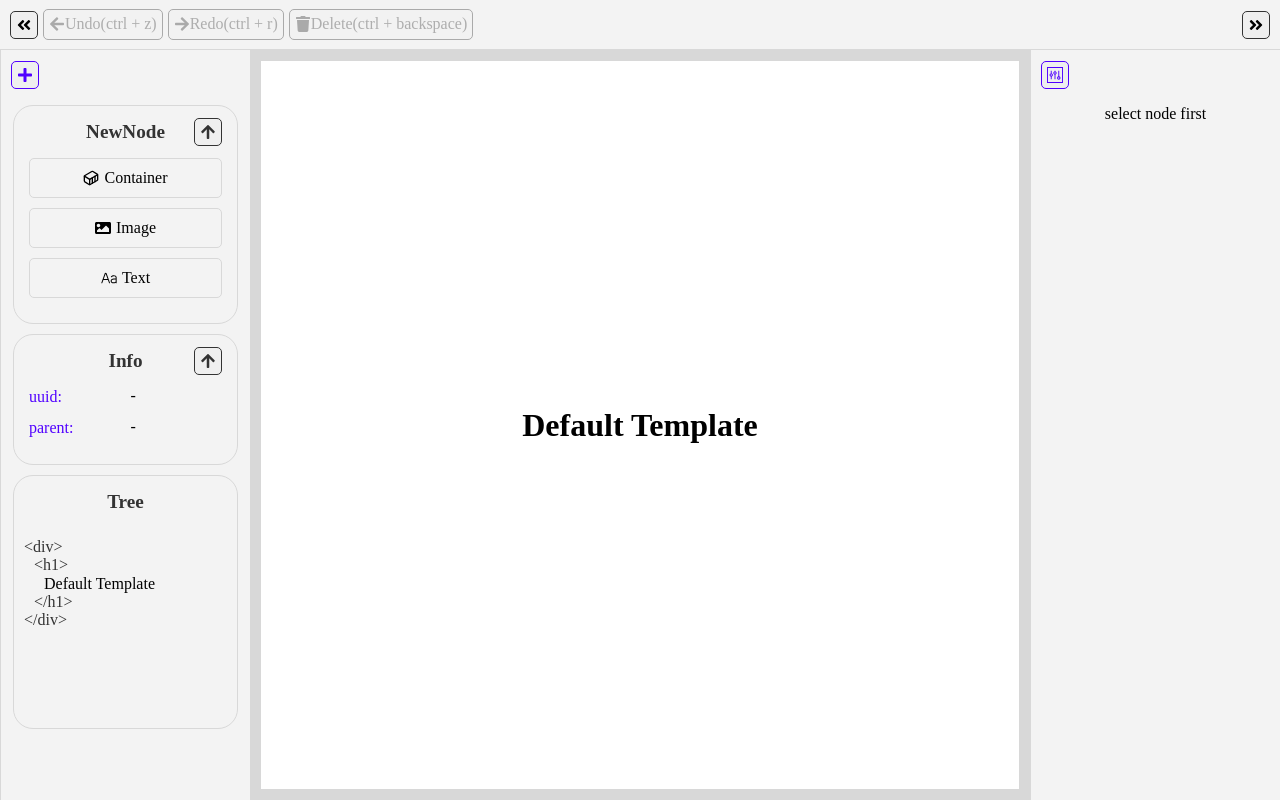
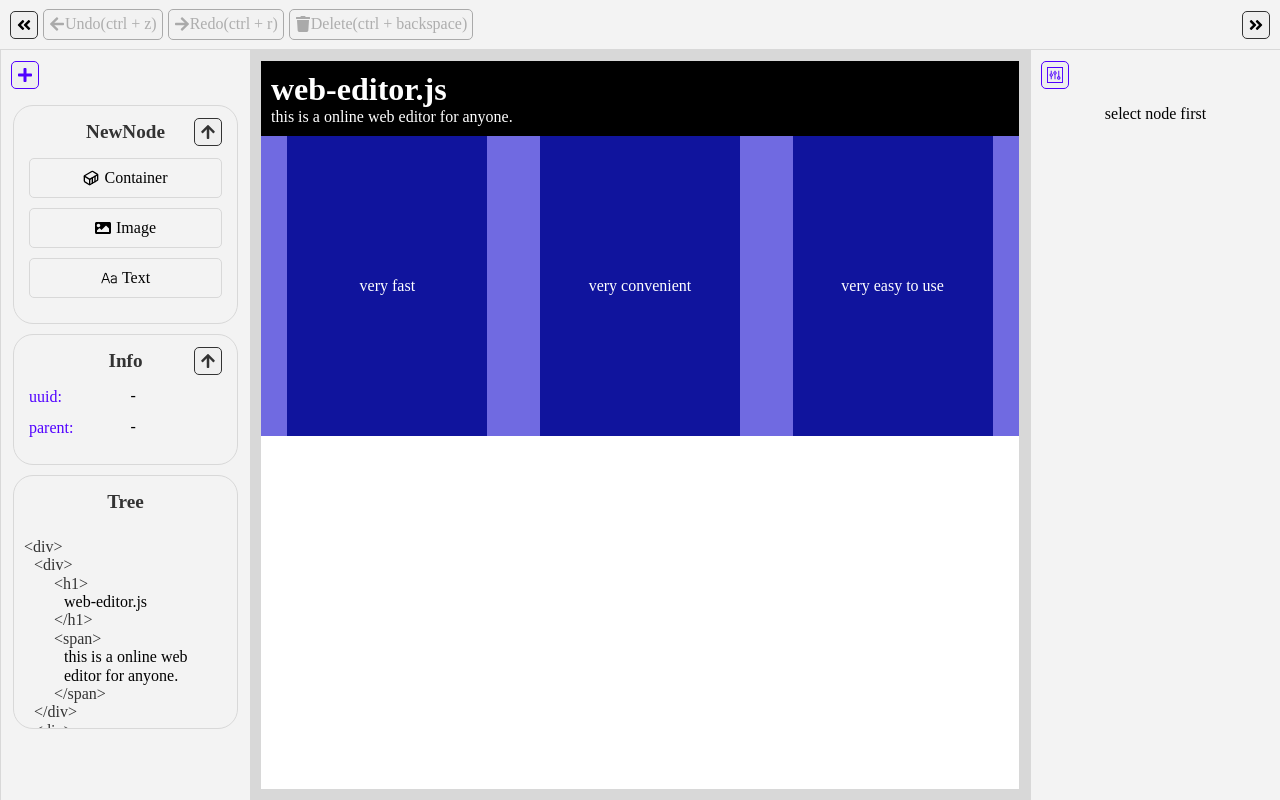
Before and after one commit to jasonlinkai/web-editor, a React (Create React App) app: page / in a window 1280 px wide. Built offline with nearby package versions, Linux system fonts and the light colour scheme.

Commit message:
update: default template

```diff
--- a/src/WebEditor/templates.ts
+++ b/src/WebEditor/templates.ts
@@ -1,39 +1,198 @@
-import { ContainerNodeType, TextNodeType } from "./types";
-
-export const templateDefault = {
+export const testTemplate = {
   uuid: "5c5094a8-96a0-4467-aea4-5dec09b80582",
-  parent: undefined,
-  type: ContainerNodeType.div,
+  type: "div",
+  events: {},
   props: {
     className: "",
     style: {
       width: "100%",
       height: "100%",
-      display: "flex",
+      display: "block",
       justifyContent: "center",
       alignItems: "center",
       backgroundColor: "white",
-      paddingTop: "1rem",
-      paddingRight: "1rem",
-      paddingBottom: "1rem",
-      paddingLeft: "1rem",
+      paddingTop: "",
+      paddingRight: "",
+      paddingBottom: "",
+      paddingLeft: "",
     },
+    attributes: { datanodetype: "" },
   },
-  events: {},
   children: [
     {
-      uuid: "561773be-c7c9-4458-9cfb-c3db5972e5e9",
+      uuid: "b5b07684-e11f-40fe-b15a-8ba3089f4d02",
       parent: "5c5094a8-96a0-4467-aea4-5dec09b80582",
-      type: TextNodeType.h1,
+      type: "div",
+      events: {},
       props: {
         className: "",
         style: {
-          color: "black",
+          width: "100%",
+          height: "auto",
+          color: "white",
+          backgroundColor: "black",
+          paddingTop: "10px",
+          paddingRight: "10px",
+          paddingBottom: "10px",
+          paddingLeft: "10px",
         },
+        attributes: { datanodetype: "" },
       },
+      children: [
+        {
+          uuid: "561773be-c7c9-4458-9cfb-c3db5972e5e9",
+          parent: "b5b07684-e11f-40fe-b15a-8ba3089f4d02",
+          type: "h1",
+          events: {},
+          props: {
+            className: "",
+            style: { color: "" },
+            attributes: { datanodetype: "" },
+          },
+          children: [],
+          content: "web-editor.js",
+        },
+        {
+          uuid: "02fe962d-49c5-430c-a5e9-32d3afc2003a",
+          parent: "b5b07684-e11f-40fe-b15a-8ba3089f4d02",
+          type: "span",
+          events: {},
+          props: {
+            className: "",
+            style: { height: "", display: "block", paddingTop: "" },
+            attributes: { datanodetype: "" },
+          },
+          children: [],
+          content: "this is a online web editor for anyone.",
+        },
+      ],
+      content: "",
+    },
+    {
+      uuid: "c6b146c2-ed3b-4330-afa7-a1a6a413d3ef",
+      parent: "5c5094a8-96a0-4467-aea4-5dec09b80582",
+      type: "div",
       events: {},
-      children: [],
-      content: 'Default Template',
+      props: {
+        className: "",
+        style: {
+          width: "100%",
+          height: "300px",
+          display: "flex",
+          justifyContent: "space-around",
+          alignItems: "center",
+          backgroundColor: "#706AE1",
+        },
+        attributes: { datanodetype: "" },
+      },
+      children: [
+        {
+          uuid: "c11eac0b-e6a1-46f4-835d-b6e18428e79e",
+          parent: "c6b146c2-ed3b-4330-afa7-a1a6a413d3ef",
+          type: "div",
+          events: {},
+          props: {
+            className: "",
+            style: {
+              width: "200px",
+              height: "300px",
+              display: "flex",
+              justifyContent: "center",
+              alignItems: "center",
+              color: "white",
+              backgroundColor: "#10149D",
+            },
+            attributes: { datanodetype: "" },
+          },
+          children: [
+            {
+              uuid: "e4ccf460-2bd0-4ebc-a840-d2d9af0efc36",
+              parent: "c11eac0b-e6a1-46f4-835d-b6e18428e79e",
+              type: "span",
+              events: {},
+              props: {
+                className: "",
+                style: { display: "block" },
+                attributes: { datanodetype: "" },
+              },
+              children: [],
+              content: "very fast",
+            },
+          ],
+          content: "",
+        },
+        {
+          uuid: "d6d1a991-505c-40d5-a1ec-f8a03b57f7fa",
+          parent: "c6b146c2-ed3b-4330-afa7-a1a6a413d3ef",
+          type: "div",
+          events: {},
+          props: {
+            className: "",
+            style: {
+              width: "200px",
+              height: "300px",
+              display: "flex",
+              justifyContent: "center",
+              alignItems: "center",
+              color: "white",
+              backgroundColor: "#10149D",
+            },
+            attributes: { datanodetype: "" },
+          },
+          children: [
+            {
+              uuid: "c1b1b1d8-d567-4e36-9db9-045ce5dfc1dd",
+              parent: "d6d1a991-505c-40d5-a1ec-f8a03b57f7fa",
+              type: "span",
+              events: {},
+              props: {
+                className: "",
+                style: { display: "block" },
+                attributes: { datanodetype: "" },
+              },
+              children: [],
+              content: "very convenient",
+            },
+          ],
+          content: "",
+        },
+        {
+          uuid: "9966f585-8f05-439d-b565-02e9b0f5ca0d",
+          parent: "c6b146c2-ed3b-4330-afa7-a1a6a413d3ef",
+          type: "div",
+          events: {},
+          props: {
+            className: "",
+            style: {
+              width: "200px",
+              height: "300px",
+              display: "flex",
+              justifyContent: "center",
+              alignItems: "center",
+              backgroundColor: "#10149D",
+            },
+            attributes: { datanodetype: "" },
+          },
+          children: [
+            {
+              uuid: "fe82460d-fb3f-486e-b096-ea2b581ddb44",
+              parent: "9966f585-8f05-439d-b565-02e9b0f5ca0d",
+              type: "span",
+              events: {},
+              props: {
+                className: "",
+                style: { display: "block", color: "white" },
+                attributes: { datanodetype: "" },
+              },
+              children: [],
+              content: "very easy to use",
+            },
+          ],
+          content: "",
+        },
+      ],
+      content: "",
     },
   ],
+  content: "",
 };
--- a/src/mobx/MobxStateTreeProvider.tsx
+++ b/src/mobx/MobxStateTreeProvider.tsx
@@ -3,11 +3,11 @@ import React from "react";
 // import { connectReduxDevtools } from "mst-middlewares";
 
 import { IStore, RootStore } from "./RootStore";
-import { templateDefault } from "../WebEditor/templates";
+import { testTemplate } from "../WebEditor/templates";
 import { onSnapshot } from "mobx-state-tree";
 
 const store = RootStore.create({
-  ast: templateDefault,
+  ast: (testTemplate as any),
 });
 
 export const StoreContext = React.createContext<IStore>(store);
```
